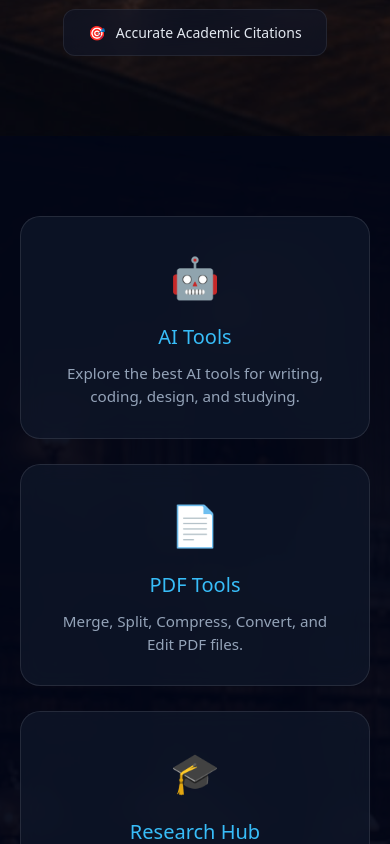
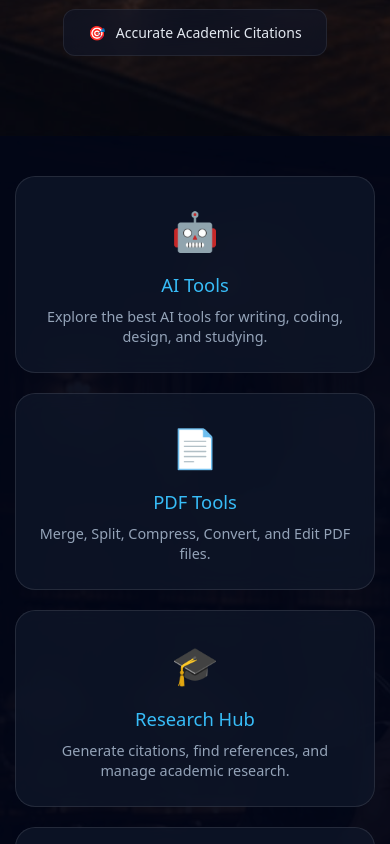
Before and after one commit to k55ww/STUDYVERSE, a Next.js app: page / in a window 390 px wide. Shown: the part 940-1784 px from the top of the page. Built offline with nearby package versions, Linux system fonts and the light colour scheme.

Commit message:
Make tools grid fully responsive on mobile

```diff
--- a/app/components/ToolsGrid.tsx
+++ b/app/components/ToolsGrid.tsx
@@ -43,11 +43,11 @@ export default function ToolsGrid() {
       id="tools"
       style={{
         position: "relative",
-        padding: "80px 20px",
+        padding: "40px 15px", // مسافات متجاوبة ومناسبة للموبايل والشاشات الكبيرة
         overflow: "hidden",
       }}
     >
-      {/* خلفية المكتبة الفخمة (تم زيادة الوضوح) */}
+      {/* خلفية المكتبة الفخمة */}
       <div
         style={{
           position: "absolute",
@@ -60,7 +60,7 @@ export default function ToolsGrid() {
         }}
       />
 
-      {/* طبقة العتمة السوداء (تم تعديلها لزيادة التوازن والبروز) */}
+      {/* طبقة العتمة السوداء */}
       <div
         style={{
           position: "absolute",
@@ -71,16 +71,18 @@ export default function ToolsGrid() {
         }}
       />
 
-      {/* شبكة الكروت */}
+      {/* شبكة الكروت المتجاوبة */}
       <div
         style={{
           position: "relative",
           zIndex: 2,
           display: "grid",
-          gridTemplateColumns: "repeat(auto-fit, minmax(280px, 1fr))",
-          gap: "25px",
+          // متجاوبة: تصغر وتصطف عمودياً بالموبايل وتتوسع بالـ PC
+          gridTemplateColumns: "repeat(auto-fit, minmax(250px, 1fr))",
+          gap: "20px",
           maxWidth: "1200px",
           margin: "auto",
+          width: "100%",
         }}
       >
         {tools.map((tool, index) => (
@@ -92,7 +94,7 @@ export default function ToolsGrid() {
               background: "rgba(15, 23, 42, 0.75)",
               backdropFilter: "blur(12px)",
               borderRadius: "20px",
-              padding: "30px",
+              padding: "25px 20px", // بادينغ متناسق للموبايل
               textAlign: "center",
               color: "white",
               textDecoration: "none",
@@ -100,11 +102,11 @@ export default function ToolsGrid() {
               border: "1px solid rgba(255, 255, 255, 0.1)",
             }}
           >
-            <div style={{ fontSize: "40px", marginBottom: "15px" }}>
+            <div style={{ fontSize: "38px", marginBottom: "12px" }}>
               {tool.icon}
             </div>
-            <h2 style={{ color: "#38bdf8", marginBottom: "10px", fontSize: "1.25rem" }}>{tool.title}</h2>
-            <p style={{ color: "#94a3b8", fontSize: "0.95rem", lineHeight: "1.5" }}>{tool.text}</p>
+            <h2 style={{ color: "#38bdf8", marginBottom: "8px", fontSize: "1.15rem" }}>{tool.title}</h2>
+            <p style={{ color: "#94a3b8", fontSize: "0.9rem", lineHeight: "1.4" }}>{tool.text}</p>
           </a>
         ))}
       </div>
```
